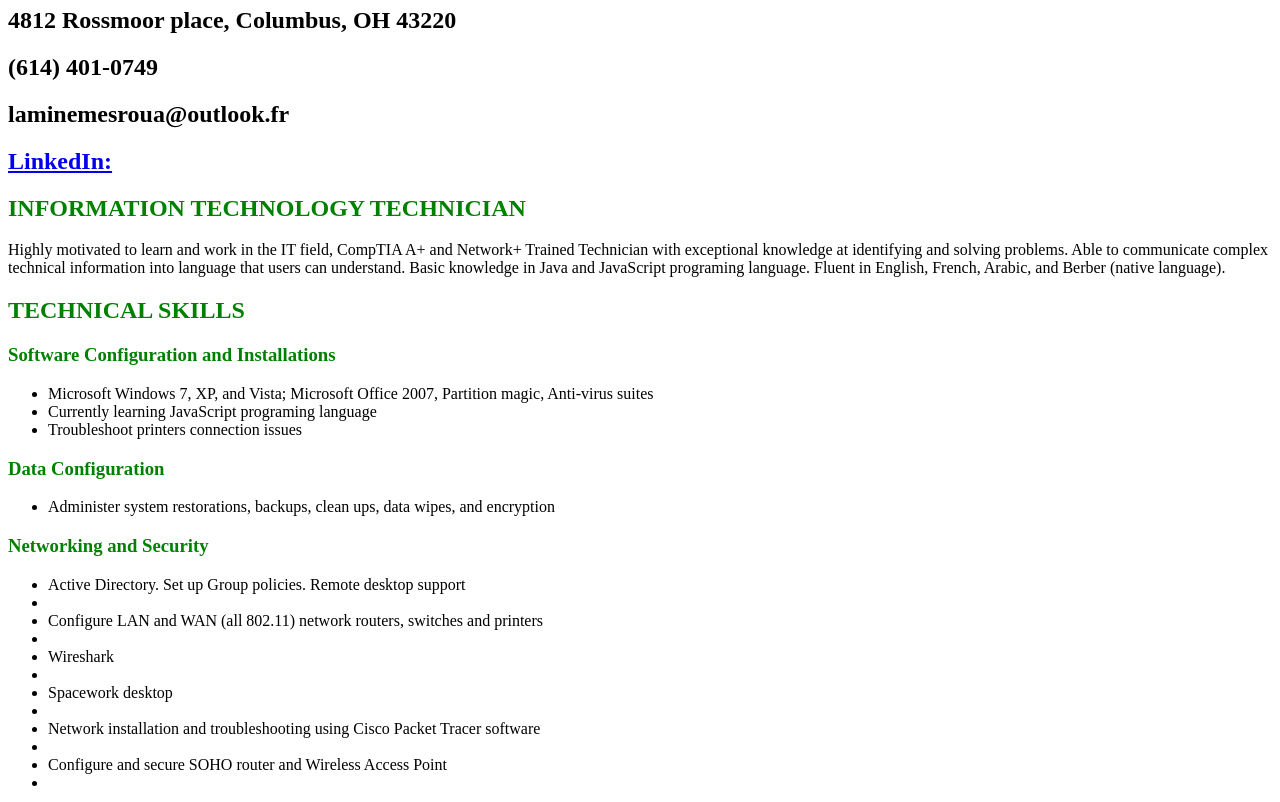
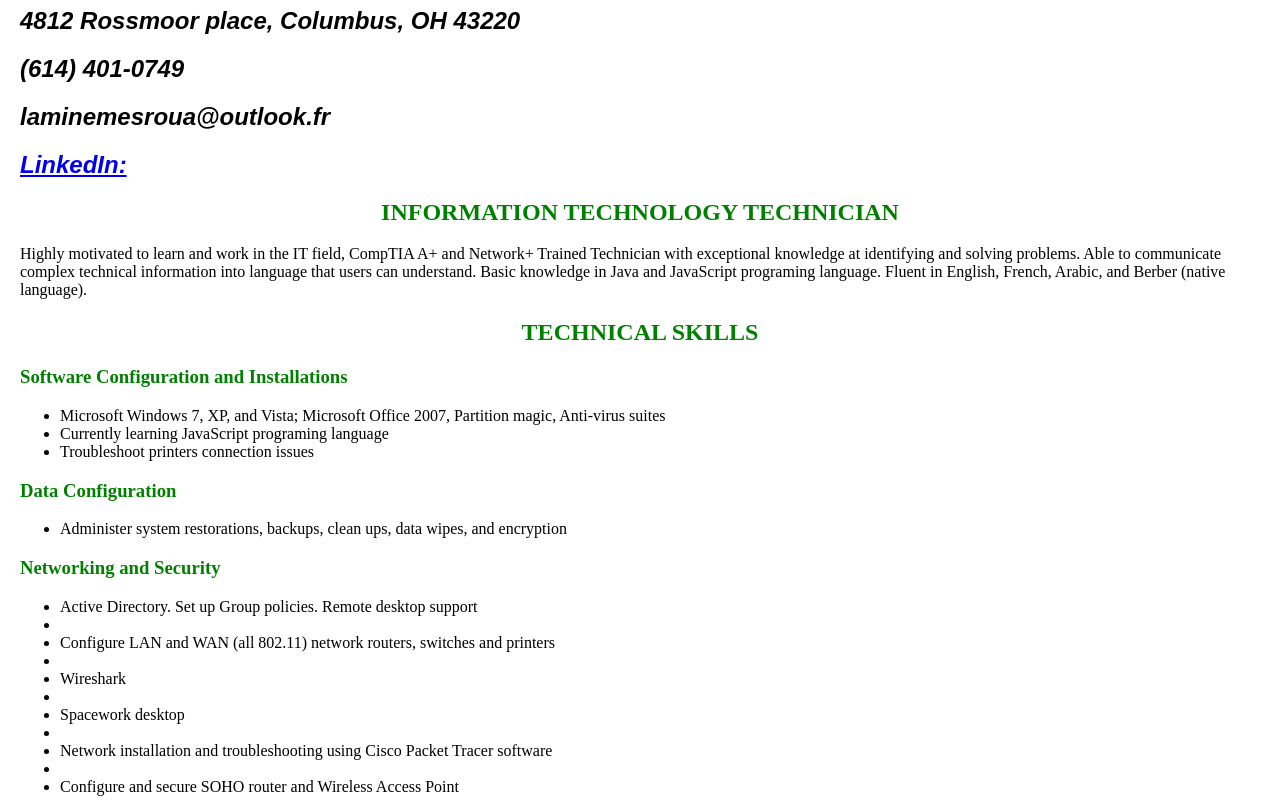
Before and after one commit to lmesroua/lmesroua.github.io, a plain HTML site: page index.html in a window 1280 px wide. Shown: the part 73-875 px from the top of the page. Drawn offline with Linux system fonts and the light colour scheme.

Commit message:
Update index.html

```diff
--- a/index.html
+++ b/index.html
@@ -6,45 +6,35 @@
 
    <style>
 
+   		#portfolio{
+   			margin:12px;
+   		}
+
    .name{
+   		font-family: sans-serif;
    		text-align:central;
-
-   }
-
-   .address{
-   		text-align:central;
-
-   }
-
-   .phone{
-   		text-align:central;
-
-   }
-
-   .email{
-   		text-align:central;
-
-   }
-
-   .linkedin{
-   		text-align:central;
-
-   }
+   		font-style: italic;
+   		font-weight
+   		border:4px solid green;
+   	}
 
 
 
 		.infotech{
 			color:green;
+			text-align: center;
 
 		}
 
 		.techskills{
 			color:green;
+			text-align: center;
 
 		}
 
 		.softconfig{
 			color:green;
+
 
 		}
 
@@ -65,21 +55,25 @@
 
 		.edu{
 			color:green;
+			text-align: center;
 
 		}
 
 		.cert{
 			color:green;
+			text-align: center;
 
 		}
 
 		.exp{
 			color:green;
+			text-align: center;
 
 		}
 
 		.volun{
 			color:green;
+			text-align: center;
 
 		}
 
@@ -93,15 +87,16 @@
 
  <body>
 
+ 		<div id="portfolio">
  <h1 class="name"><strong>Lamine Mesroua</strong></h1>
 
- <h2 class="address">4812 Rossmoor place, Columbus, OH 43220</h2>
+ <h2 class="name">4812 Rossmoor place, Columbus, OH 43220</h2>
 
-<h2 class="phone">(614) 401-0749</h2>
+<h2 class="name">(614) 401-0749</h2>
 
-<h2 class="email">laminemesroua@outlook.fr</h2>
+<h2 class="name">laminemesroua@outlook.fr</h2>
 
-<h2 class="linkedin"><a href="https://www.linkedin.com/in/lamine-mesroua-b878a7169/"> LinkedIn:</a>
+<h2 class="name"><a href="https://www.linkedin.com/in/lamine-mesroua-b878a7169/"> LinkedIn:</a>
 
 <h2 class="infotech"><strong>INFORMATION TECHNOLOGY TECHNICIAN</strong></h2>
 <p>Highly motivated to learn and work in the IT field, CompTIA A+ and Network+ Trained Technician with exceptional knowledge at identifying and solving problems. Able to communicate complex technical information into language that users can understand. Basic knowledge in Java and JavaScript programing language. Fluent in English, French, Arabic, and Berber (native language).</p>
@@ -247,6 +242,9 @@
 <p>InfoSec Ohio Summit, columbus Ohio  05/2019</p>
 
 
+		</div>
+
+
 
 
 
```
